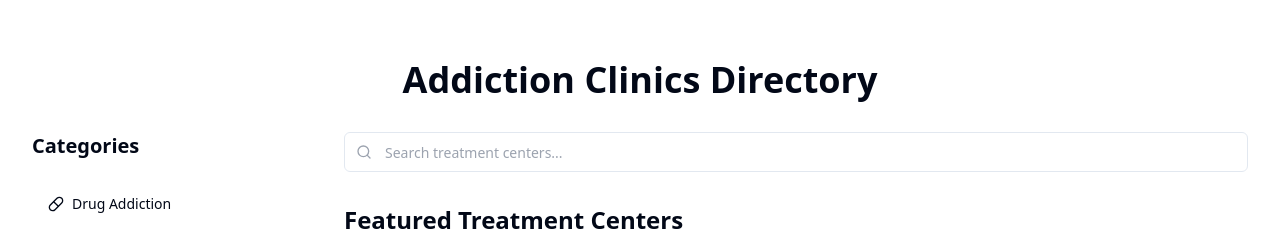
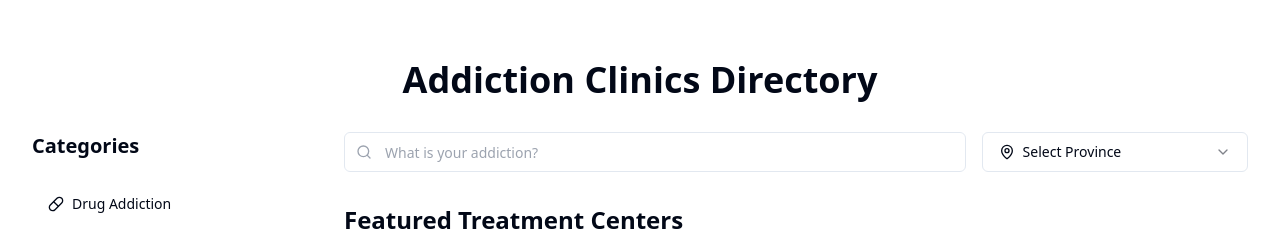
Before and after one commit to sabyasachisabs/online-dir-addiction-lv, a React (Vite) app: page / in a window 1280 px wide. Shown: the part 940-1171 px from the top of the page. Built offline with nearby package versions, Linux system fonts and the light colour scheme.

Commit message:
Refactor search bar component
Modify the search bar to include an input for addiction name and a dropdown for province selection.

```diff
--- a/src/components/SearchBar.tsx
+++ b/src/components/SearchBar.tsx
@@ -1,6 +1,14 @@
 
+import { useState } from "react";
 import { Input } from "@/components/ui/input";
-import { Search } from "lucide-react";
+import { Search, MapPin, ChevronDown } from "lucide-react";
+import { Button } from "@/components/ui/button";
+import {
+  DropdownMenu,
+  DropdownMenuContent,
+  DropdownMenuItem,
+  DropdownMenuTrigger,
+} from "@/components/ui/dropdown-menu";
 
 interface SearchBarProps {
   value: string;
@@ -8,17 +16,68 @@ interface SearchBarProps {
 }
 
 const SearchBar = ({ value, onChange }: SearchBarProps) => {
+  const [selectedProvince, setSelectedProvince] = useState<string | null>(null);
+
+  // Dutch provinces
+  const dutchProvinces = [
+    'Noord-Holland',
+    'Zuid-Holland',
+    'Utrecht',
+    'Flevoland',
+    'Gelderland',
+    'Overijssel',
+    'Drenthe',
+    'Groningen',
+    'Friesland',
+    'Noord-Brabant',
+    'Limburg',
+    'Zeeland'
+  ];
+
+  const handleProvinceSelect = (province: string) => {
+    setSelectedProvince(province);
+    console.log("Selected province:", province);
+    // In a real app, you would filter based on both addiction and province
+  };
+
   return (
-    <div className="relative">
+    <div className="flex flex-col md:flex-row gap-4 mb-6">
+      <div className="relative flex-grow md:w-[70%]">
         <Search className="absolute left-3 top-1/2 transform -translate-y-1/2 text-gray-400 h-4 w-4" />
         <Input
           type="text"
-        placeholder="Search treatment centers..."
+          placeholder="What is your addiction?"
           value={value}
           onChange={(e) => onChange(e.target.value)}
           className="pl-10 w-full"
         />
       </div>
+
+      <div className="md:w-[30%]">
+        <DropdownMenu>
+          <DropdownMenuTrigger asChild>
+            <Button variant="outline" className="w-full justify-between bg-white">
+              <div className="flex items-center">
+                <MapPin className="mr-2 h-4 w-4" />
+                {selectedProvince || "Select Province"}
+              </div>
+              <ChevronDown className="h-4 w-4 opacity-50" />
+            </Button>
+          </DropdownMenuTrigger>
+          <DropdownMenuContent className="w-full" align="end">
+            {dutchProvinces.map((province) => (
+              <DropdownMenuItem
+                key={province}
+                onClick={() => handleProvinceSelect(province)}
+                className="cursor-pointer"
+              >
+                {province}
+              </DropdownMenuItem>
+            ))}
+          </DropdownMenuContent>
+        </DropdownMenu>
+      </div>
+    </div>
   );
 };
 
```
Lines whose indentation alone changed are shown as unchanged.
